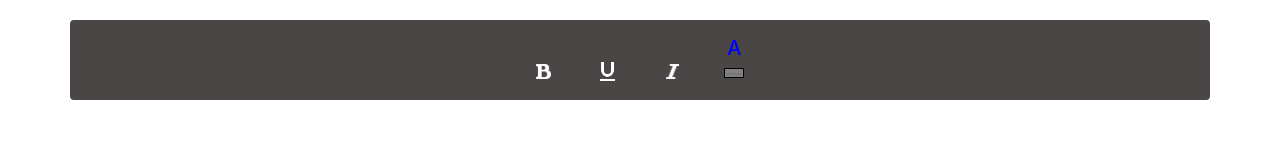
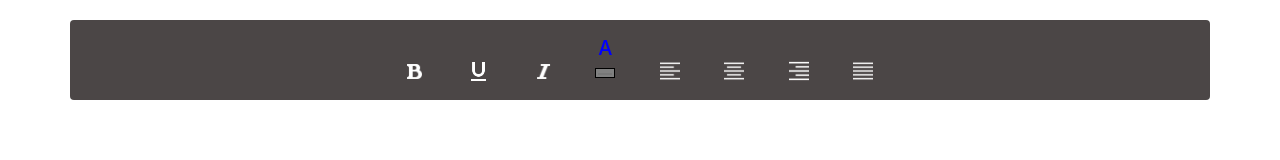
Before and after one commit to SurekhaSulakshani/Web_Assignment_01, a plain HTML site: page index.html in a window 1280 px wide. Drawn offline with nearby package versions, Linux system fonts and the light colour scheme.

Commit message:
Text alignment feature has been added.

```diff
--- a/function.js
+++ b/function.js
@@ -17,3 +17,19 @@ function Feature_TextColor() {
         document.execCommand('foreColor', false, fontColor);
     }
 }
+
+function Feature_LeftAlign() {
+    document.execCommand('justifyLeft', false, null);
+}
+
+function Feature_ceneter() {
+    document.execCommand('justifyCenter', false, null);
+}
+
+function Feature_RightAlign() {
+    document.execCommand('justifyRight', false, null);
+}
+
+function Feature_Justify() {
+    document.execCommand('justifyFull', false, null);
+}
--- a/index.html
+++ b/index.html
@@ -34,6 +34,22 @@
                 <input type="color" onchange="Feature_TextColor()" />
             </button>
 
+            <button class="button" onclick="Feature_LeftAlign()">
+                <img src="Resources/left.png" width="20" alt="Left">
+            </button>
+
+            <button class="button" onclick="Feature_ceneter()">
+                <img src="Resources/center.png" width="20" alt="center">
+            </button>
+
+            <button class="button" onclick="Feature_RightAlign()">
+                <img src="Resources/right.png" width="20" alt="Right">
+            </button>
+
+            <button class="button" onclick="Feature_Justify()">
+                <img src="Resources/justify.png" width="20" alt="Justify">
+            </button>
+
 
 
 
```
